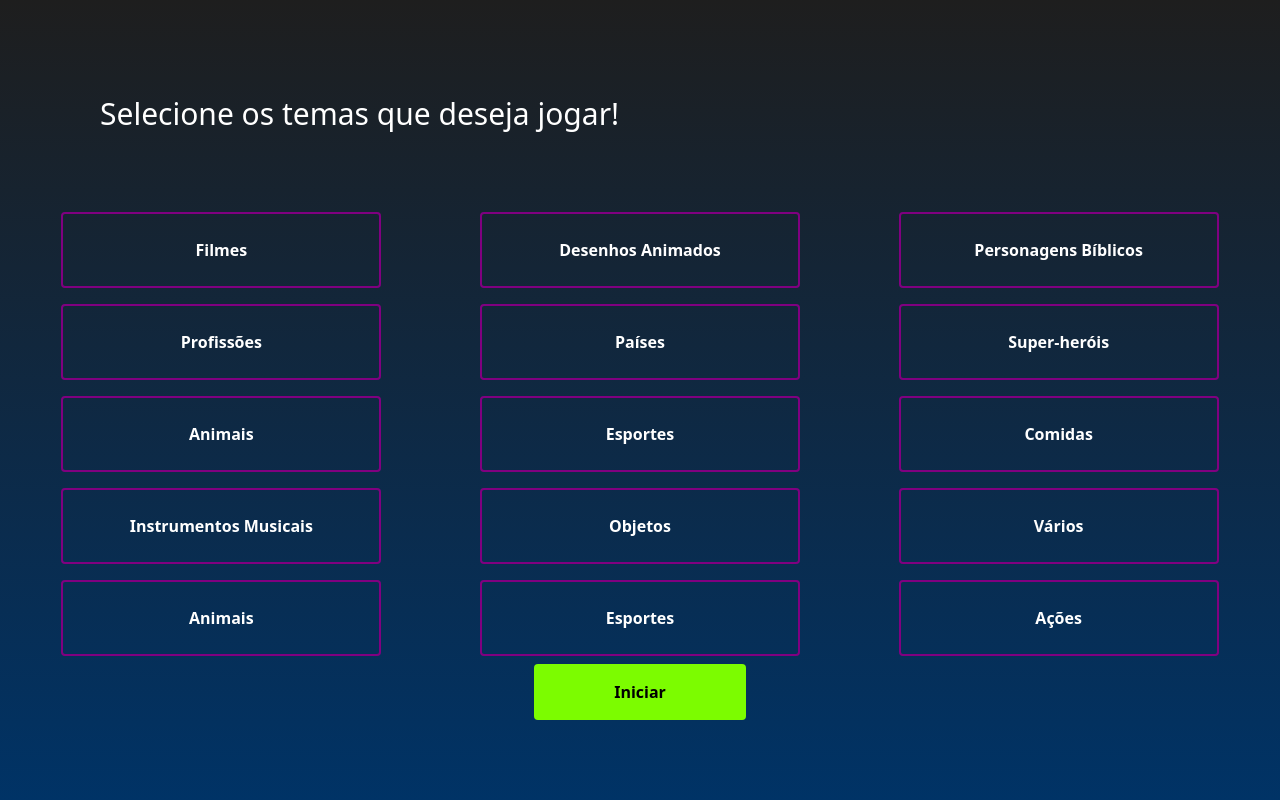
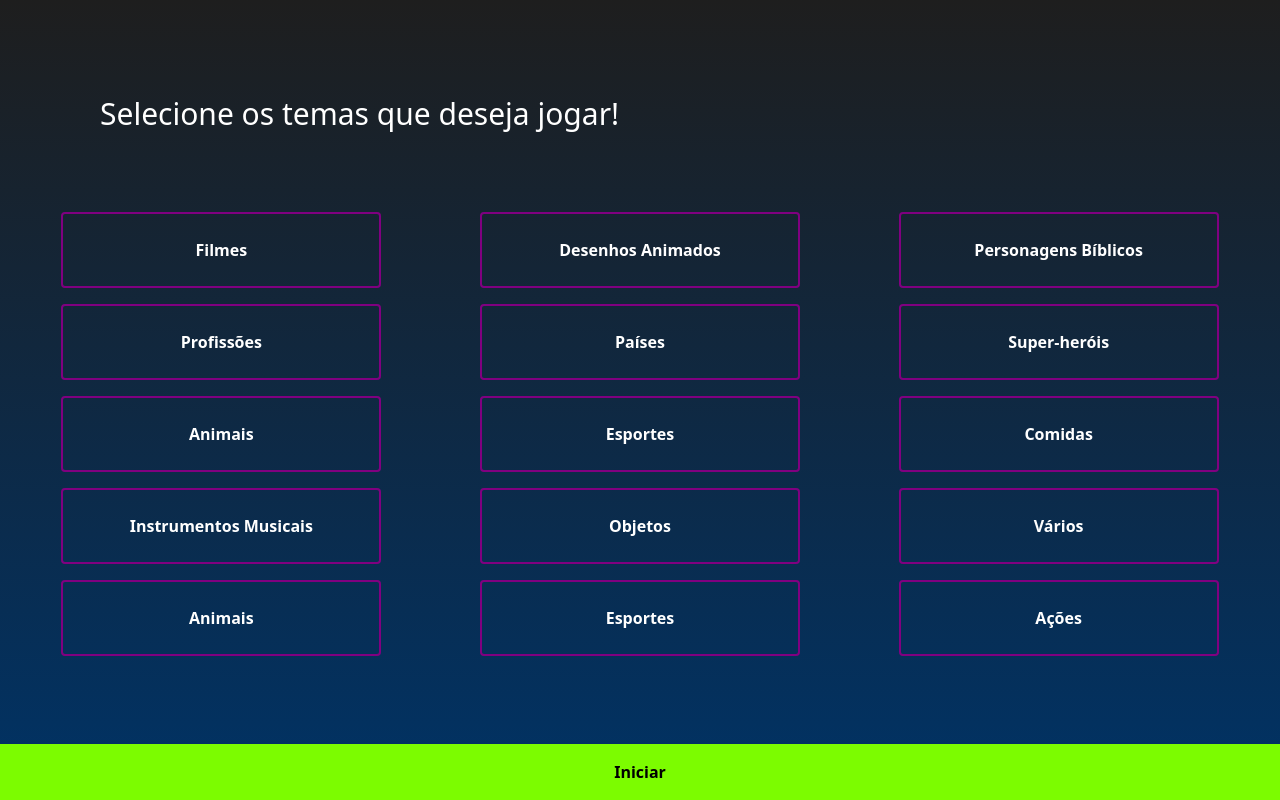
Before and after one commit to lcsoares10/Image-Action-Game, a Next.js app: page /Game in a window 1280 px wide. Built offline with nearby package versions, Linux system fonts and the light colour scheme.

Commit message:
refactor: add button fixed in bottom

```diff
--- a/src/app/Game/page.tsx
+++ b/src/app/Game/page.tsx
@@ -23,7 +23,7 @@ const Game: React.FC = () => {
         <h4 className="text-3xl text-white px-20">
           Selecione os temas que deseja jogar!
         </h4>
-        <div className="justify-around gap-4 flex flex-wrap mt-20">
+        <div className="justify-around  gap-4 flex flex-wrap mt-20">
           {MOCK_TEMAS.map((tema) => (
             <ButtonTheme
               key={tema}
--- a/src/app/components/ButtonInit/index.tsx
+++ b/src/app/components/ButtonInit/index.tsx
@@ -5,7 +5,7 @@ import React from "react";
 const ButtonInit: React.FC = ({ ...props }) => {
   return (
     <button
-      className="absolute bottom-20 bg-[#7CFC00] text-black font-bold py-4 px-20 rounded "
+      className="fixed bottom-0 w-full bg-[#7CFC00] text-black font-bold py-4 px-20"
       {...props}
     >
       Iniciar
```
